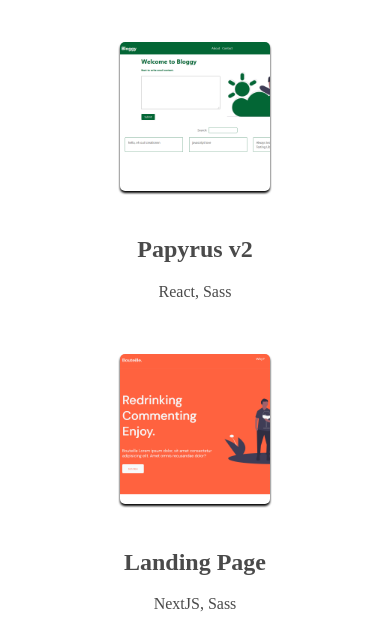
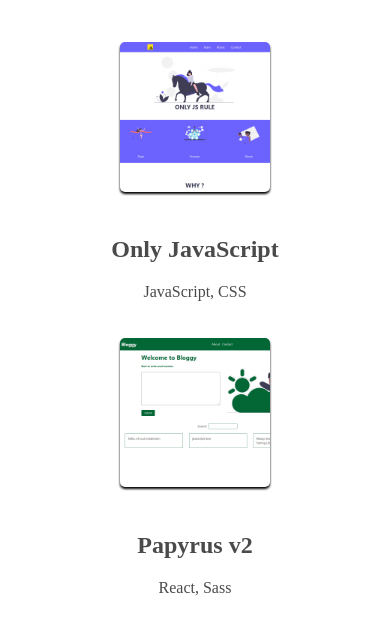
Before and after one commit to alaincodes/alain.codes, a Gatsby site: page /portfolio in a window 390 px wide. Shown: the part 156-782 px from the top of the page. Built offline with nearby package versions, Linux system fonts and the light colour scheme; Gatsby itself is replaced by a stand-in of ours.

Commit message:
add project in portfolio, and changed portfolio to css grid

```diff
--- a/src/pages/portfolio.jsx
+++ b/src/pages/portfolio.jsx
@@ -6,6 +6,7 @@ import startup from "../images/startup.png"
 import clout from "../images/clout.png"
 import papyrus from "../images/papyrus.png"
 import bloggy from "../images/bloggy.png"
+import onlyjs from "../images/onlyjs.png"
 import { useSpring, animated } from "react-spring"
 
 const Portfolio = () => {
@@ -20,6 +21,22 @@ const Portfolio = () => {
       <section className="portfolio-container">
         <animated.div style={anim}>
           <h1 className="portfolio-h1">Recent Projects</h1>
+          <div className="portfolio-grid">
+            <div className="project-container">
+              <a
+                href="https://onlyjs.netlify.com/"
+                target="_blank"
+                className="project-btn"
+                rel="noopener noreferrer"
+              >
+                <img className="project-img" src={onlyjs} alt="" />
+              </a>
+
+              <div>
+                <h2 className="project-h2">Only JavaScript</h2>
+                <p className="project-p">JavaScript, CSS</p>
+              </div>
+            </div>
             <div className="project-container">
               <a
                 href="https://lit-bastion-97560.herokuapp.com/"
@@ -95,6 +112,7 @@ const Portfolio = () => {
                 <p className="project-p">NextJS, Sass</p>
               </div>
             </div>
+          </div>
         </animated.div>
       </section>
     </div>
--- a/src/pages/portfolio.scss
+++ b/src/pages/portfolio.scss
@@ -11,11 +11,13 @@
     margin: 1.5rem auto;
     text-align: center;
   }
+  .portfolio-grid {
+    display: grid;
+    grid-template-columns: repeat(2, 1fr);
+  }
   .project-container {
     display: flex;
-
     align-items: center;
-    margin: 1rem auto;
     max-width: 700px;
     .project-btn {
       background: transparent;
@@ -41,6 +43,13 @@
 }
 
 @media only screen and (max-width: 600px) {
+  .portfolio-container {
+    .portfolio-grid {
+      display: grid;
+      grid-template-columns: repeat(1, 1fr);
+    }
+  }
+
   .project-container {
     flex-direction: column;
     text-align: center;
```
Also changed, not shown: src/images/onlyjs.png (added). Lines whose indentation alone changed are shown as unchanged.
